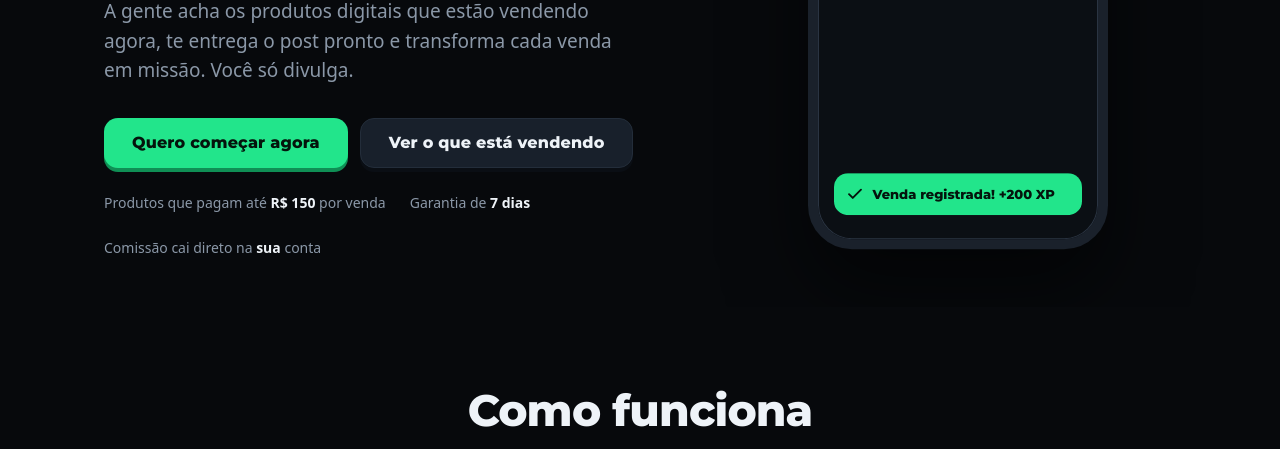
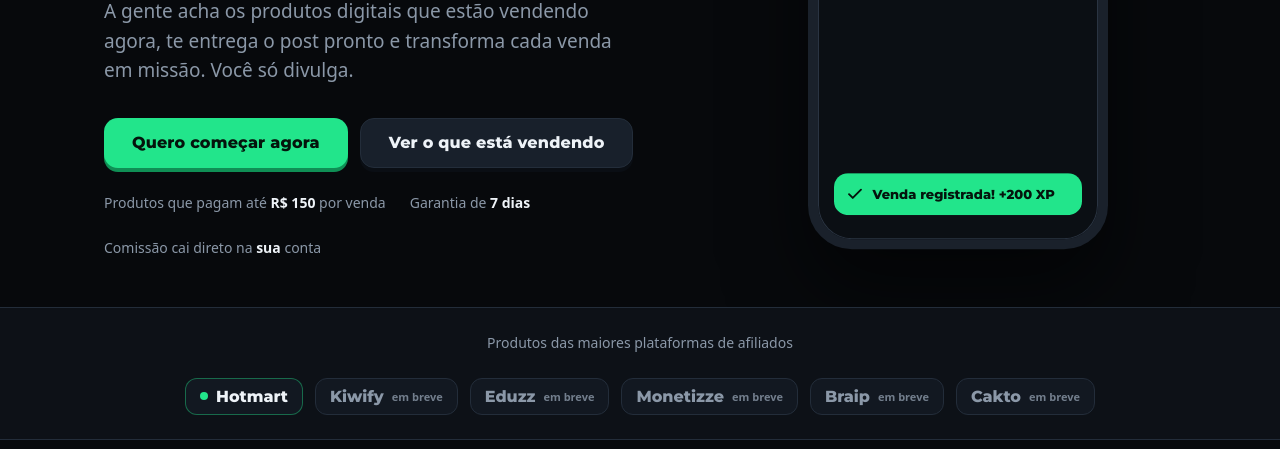
Before and after one commit to RangelTech/rendai, a plain HTML site: page static/index.html in a window 1280 px wide. Shown: the part 503-952 px from the top of the page. Drawn offline with Linux system fonts and the light colour scheme; files that its build step writes are made by us from their sources; no server answers; files whose address does not match are found by name.

Commit message:
Preco lido logo apos a varredura (ganhe ate R$ X aparece na hora) e faixa de plataformas

```diff
--- a/static/index.html
+++ b/static/index.html
@@ -32,6 +32,18 @@
       <div class="tel-prod"><div class="tp-img b"></div><div><b>Brigadeiros Gourmet</b><div class="temp"><i style="width:74%"></i></div><span class="tp-c">Em alta agora</span></div></div>
       <div class="tel-toast"><svg width="18" height="18" viewBox="0 0 24 24" fill="none" stroke="currentColor" stroke-width="2.5" stroke-linecap="round" stroke-linejoin="round"><path d="M20 6 9 17l-5-5"/></svg>Venda registrada! +200 XP</div>
     </div>
+  </div>
+</div></section>
+
+<section class="plats"><div class="wrap">
+  <span class="plats-t">Produtos das maiores plataformas de afiliados</span>
+  <div class="plats-l">
+    <span class="pt on"><i></i>Hotmart</span>
+    <span class="pt">Kiwify <small>em breve</small></span>
+    <span class="pt">Eduzz <small>em breve</small></span>
+    <span class="pt">Monetizze <small>em breve</small></span>
+    <span class="pt">Braip <small>em breve</small></span>
+    <span class="pt">Cakto <small>em breve</small></span>
   </div>
 </div></section>
 
--- a/static/site.css
+++ b/static/site.css
@@ -124,3 +124,12 @@ input[type=range]::-moz-range-thumb{width:26px;height:26px;border-radius:50%;bac
 .pv-de s{color:var(--mut)}
 .pc .ganho{font:800 14px "Display";color:var(--ac)}
 @media (max-width:960px){.calc,.planos.tres{grid-template-columns:1fr}}
+
+.plats{padding:24px 0;border-top:1px solid var(--bd);border-bottom:1px solid var(--bd);background:var(--bg2)}
+.plats .wrap{display:flex;align-items:center;gap:24px;flex-wrap:wrap;justify-content:center}
+.plats-t{color:var(--mut);font-size:14px}
+.plats-l{display:flex;gap:12px;flex-wrap:wrap;justify-content:center}
+.pt{display:inline-flex;align-items:center;gap:8px;font:800 16px "Display";color:var(--mut);background:var(--card);border:1px solid var(--bd);border-radius:12px;padding:8px 14px}
+.pt small{font:600 11px system-ui;color:var(--mut);opacity:.8}
+.pt.on{color:var(--fg);border-color:rgba(34,229,139,.4)}
+.pt.on i{width:8px;height:8px;border-radius:50%;background:var(--ac)}
```
Also changed, not shown: 1 other file.
